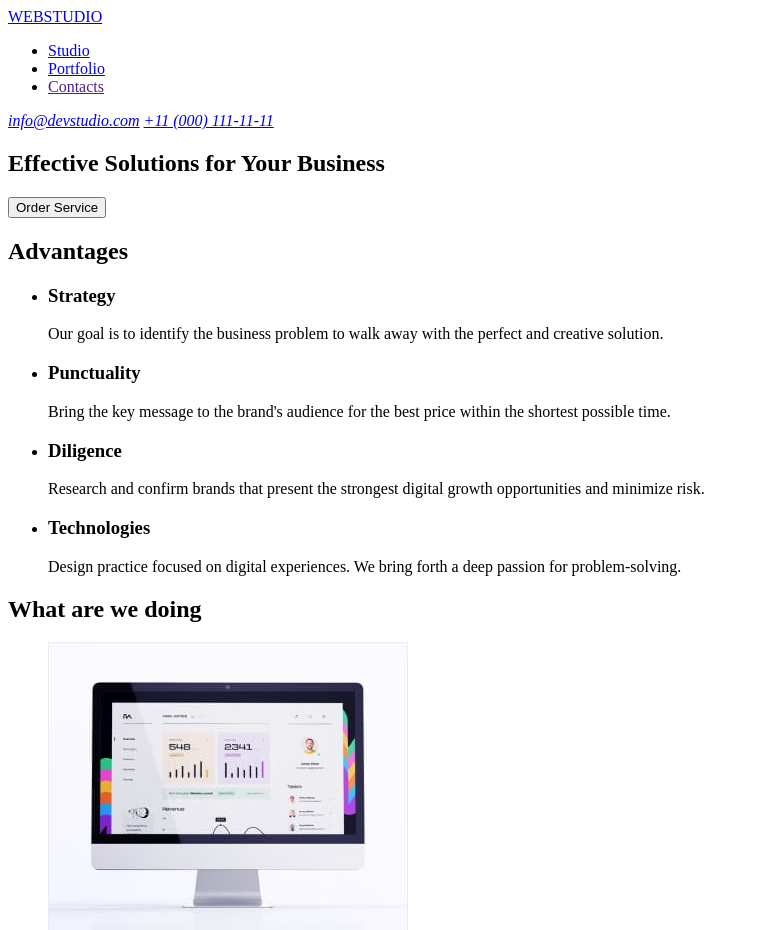
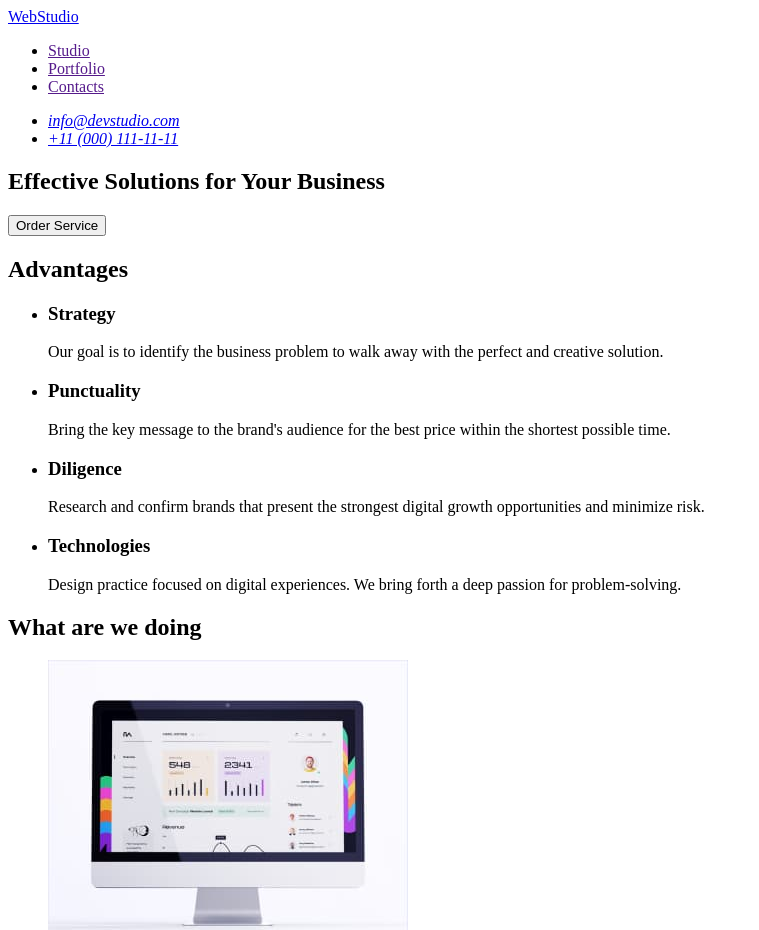
Before and after one commit to vladbevz/goit-markup-hw-01, a plain HTML site: page index.html in a window 1280 px wide. Shown: the top 930 px of the page, without its empty margins (0-759 px from the left). Drawn offline with Linux system fonts and the light colour scheme.

Commit message:
update index.html file

```diff
--- a/index.html
+++ b/index.html
@@ -8,14 +8,14 @@
   </head>
   <body>
     <header>
-      <a href="./index.html">WEBSTUDIO</a>
       <nav>
+        <a href="./index.html">WebStudio</a>
         <ul>
           <li>
-            <a href="#">Studio</a>
+            <a href="">Studio</a>
           </li>
           <li>
-            <a href="#">Portfolio</a>
+            <a href="">Portfolio</a>
           </li>
           <li>
             <a href="">Contacts</a>
@@ -23,8 +23,14 @@
         </ul>
       </nav>
       <address>
-        <a href="mailto:info@devstudio.com">info@devstudio.com</a>
-        <a href="tel:+110001111111">+11 (000) 111-11-11</a>
+        <ul>
+          <li>
+            <a href="mailto:info@devstudio.com">info@devstudio.com</a>
+          </li>
+          <li>
+            <a href="tel:+110001111111">+11 (000) 111-11-11</a>
+          </li>
+        </ul>
       </address>
     </header>
     <main>
@@ -80,7 +86,7 @@
         </ul>
       </section>
       <section>
-        <h3>Our Team</h3>
+        <h2>Our Team</h2>
         <ul>
           <li>
             <img src="./images/mark.jpg" alt="Mark" width="264" />
@@ -106,7 +112,7 @@
       </section>
     </main>
     <footer>
-      <a href="./index.html">WEBSTUDIO</a>
+      <a href="./index.html">WebStudio</a>
       <p>
         Increase the flow of customers and sales for your business with digital
         marketing & growth solutions.
```
